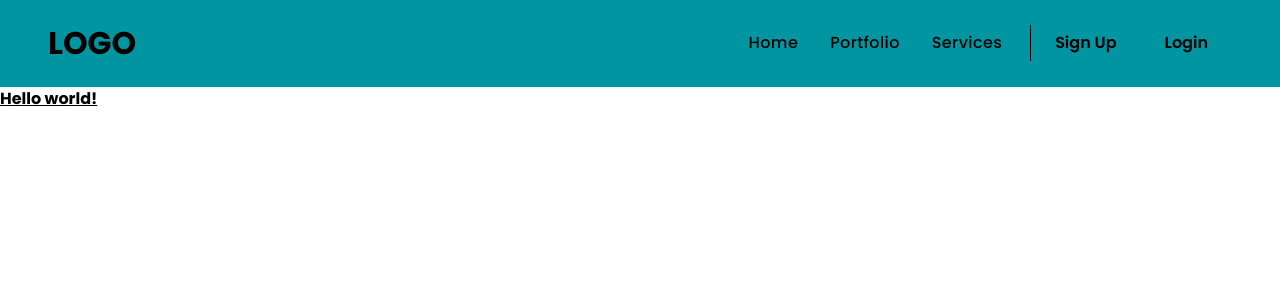
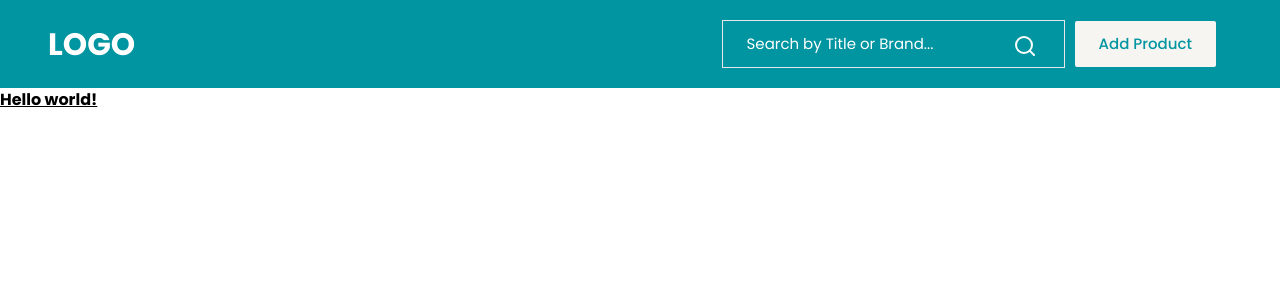
Before and after one commit to bpinazmul18/gain_solutions_assignment, a React (Create React App) app: page / in a window 1280 px wide. Shown: the top 300 px of the page. Built offline with nearby package versions, Linux system fonts and the light colour scheme.

Commit message:
ADD: Working on Done Header.

```diff
--- a/src/components/Header.jsx
+++ b/src/components/Header.jsx
@@ -1,4 +1,6 @@
 import React from 'react'
+
+import searchIcon from '../assets/img/search.svg'
 
 function Header() {
   return (
@@ -20,9 +22,7 @@ function Header() {
                 aria-label="logo"
                 className="flex space-x-2 items-center"
               >
-                <span className="text-3.1xl leading-12 text-base font-bold text-gray-600 dark:text-white">
-                  LOGO
-                </span>
+                <span className="text-fs-31 font-bold text-white">LOGO</span>
               </a>
               <label
                 htmlFor="hbr"
@@ -30,61 +30,38 @@ function Header() {
               >
                 <div
                   aria-hidden="true"
-                  className="m-auto h-0.5 w-6 rounded bg-gray-900 dark:bg-gray-300 transition duration-300"
+                  className="m-auto h-0.5 w-6 rounded bg-white transition duration-300"
                 />
                 <div
                   aria-hidden="true"
-                  className="m-auto mt-2 h-0.5 w-6 rounded bg-gray-900 dark:bg-gray-300 transition duration-300"
+                  className="m-auto mt-2 h-0.5 w-6 rounded bg-white transition duration-300"
                 />
               </label>
             </div>
-
-            <div className="navmenu hidden w-full flex-wrap justify-end items-center mb-16 space-y-8 p-6 border border-gray-100 rounded-3xl shadow-2xl shadow-gray-300/20 bg-white dark:bg-gray-800 lg:space-y-0 lg:p-0 lg:m-0 lg:flex md:flex-nowrap lg:bg-transparent lg:w-7/12 lg:shadow-none dark:shadow-none dark:border-gray-700 lg:border-0">
-              <div className="text-gray-600 dark:text-gray-300 lg:pr-4">
-                <ul className="space-y-6 tracking-wide font-medium text-base lg:text-sm lg:flex lg:space-y-0">
-                  <li>
-                    <a
-                      href="!#"
-                      className="block md:px-4 transition hover:text-primary dark:hover:text-primaryLight"
-                    >
-                      <span>Home</span>
-                    </a>
-                  </li>
-                  <li>
-                    <a
-                      href="!#"
-                      className="block md:px-4 transition hover:text-primary dark:hover:text-primaryLight"
-                    >
-                      <span>Portfolio</span>
-                    </a>
-                  </li>
-                  <li>
-                    <a
-                      href="!#"
-                      className="block md:px-4 transition hover:text-primary dark:hover:text-primaryLight"
-                    >
-                      <span>Services</span>
-                    </a>
-                  </li>
-                </ul>
-              </div>
-              <div className="w-full space-y-2 border-primary/10 dark:border-gray-700 flex flex-col -ml-1 sm:flex-row lg:space-y-0 md:w-max lg:border-l">
-                <a
-                  href="!#"
-                  className="relative flex h-9 ml-auto items-center justify-center sm:px-6 before:absolute before:inset-0 before:rounded-full focus:before:bg-primary/10 dark:focus:before:bg-primaryLight/10 before:transition before:duration-300 hover:before:scale-105 active:duration-75 active:before:scale-95"
-                >
-                  <span className="relative text-sm font-semibold text-primary dark:text-primaryLight">
-                    Sign Up
-                  </span>
-                </a>
-                <a
-                  href="!#"
-                  className="relative flex h-9 ml-auto items-center justify-center sm:px-6 before:absolute before:inset-0 before:rounded-full focus:before:bg-primary/10 dark:focus:before:bg-primaryLight/10 before:transition before:duration-300 hover:before:scale-105 active:duration-75 active:before:scale-95"
-                >
-                  <span className="relative text-sm font-semibold text-primary dark:text-primaryLight">
-                    Login
-                  </span>
-                </a>
+            {/* TODO */}
+            <div className="navmenu hidden w-full flex-wrap justify-end items-center space-y-8 p-6 lg:space-y-0 lg:p-0 lg:m-0 lg:flex md:flex-nowrap lg:w-7/12">
+              <div className=" lg:pr-4">
+                <div className="flex items-center">
+                  <form className="group relative mb-4 lg:mb-0">
+                    <img
+                      className="absolute right-7 top-1/2 -mt-2.5 "
+                      src={searchIcon}
+                      alt="Search Icon"
+                    />
+                    <input
+                      className="w-full font-normal text-fs-15 bg-viridian-green outline-none border py-3 px-6 text-white placeholder-white"
+                      type="text"
+                      aria-label="Search by Title or Brand"
+                      placeholder="Search by Title or Brand..."
+                    />
+                  </form>
+                  <button
+                    type="button"
+                    className="text-fs-15 font-medium py-3 px-6 text-viridian-green bg-cultured ml-0 lg:ml-2.5 rounded-sm"
+                  >
+                    Add Product
+                  </button>
+                </div>
               </div>
             </div>
           </div>
--- a/tailwind.config.js
+++ b/tailwind.config.js
@@ -1,4 +1,5 @@
 const defaultTheme = require('tailwindcss/defaultTheme')
+const colors = require('tailwindcss/colors')
 
 module.exports = {
   content: ['./src/**/*.{js,jsx,ts,tsx}'],
@@ -9,13 +10,18 @@ module.exports = {
       },
     },
     fontSize: {
-      '3.1xl': '1.96rem',
+      'fs-12': ['12px', '18px'],
+      'fs-13': ['13px', '20px'],
+      'fs-14': ['14px', '22px'],
+      'fs-15': ['15px', '22px'],
+      'fs-16': ['16px', '26px'],
+      'fs-31': ['31px', '41px'],
     },
-    lineHeight: {
-      12: '2.93rem',
-    },
+    lineHeight: {},
     colors: {
       'viridian-green': '#0095A0',
+      cultured: '#F7F5F2',
+      ...colors,
     },
   },
   plugins: [],
```
Also changed, not shown: src/assets/img/search.svg (added).
